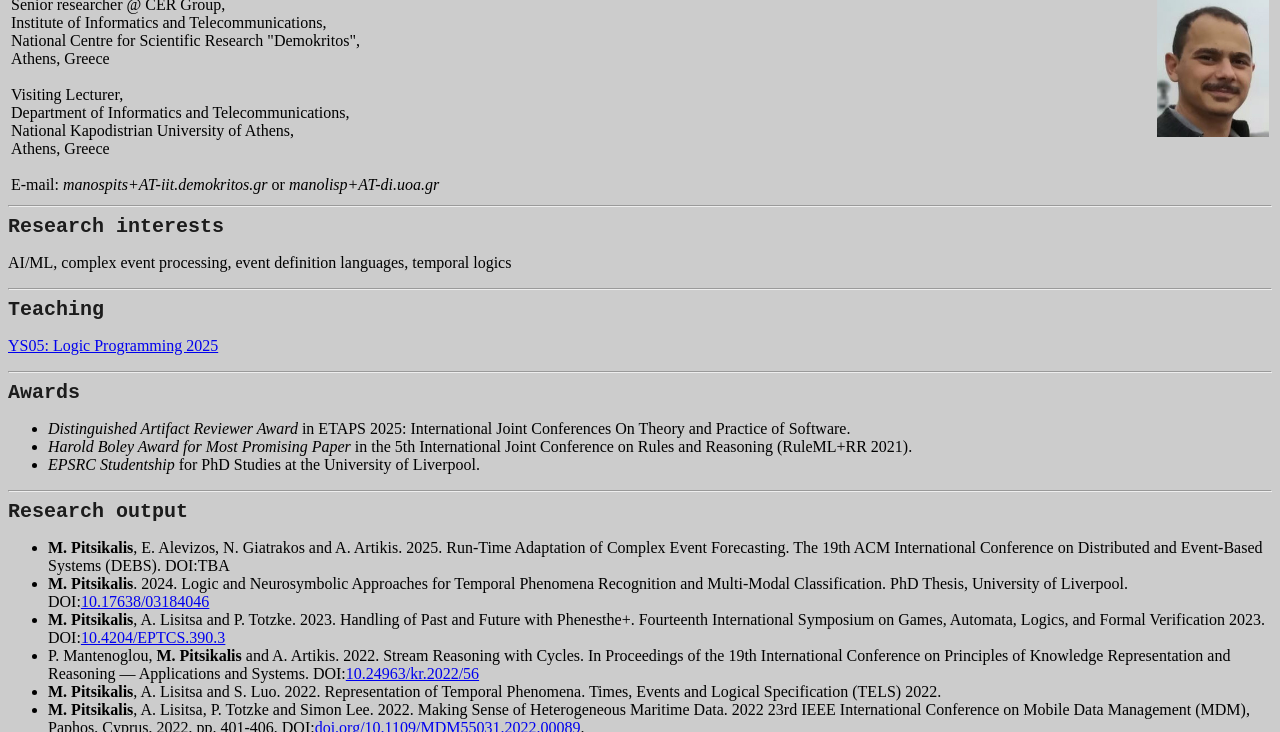
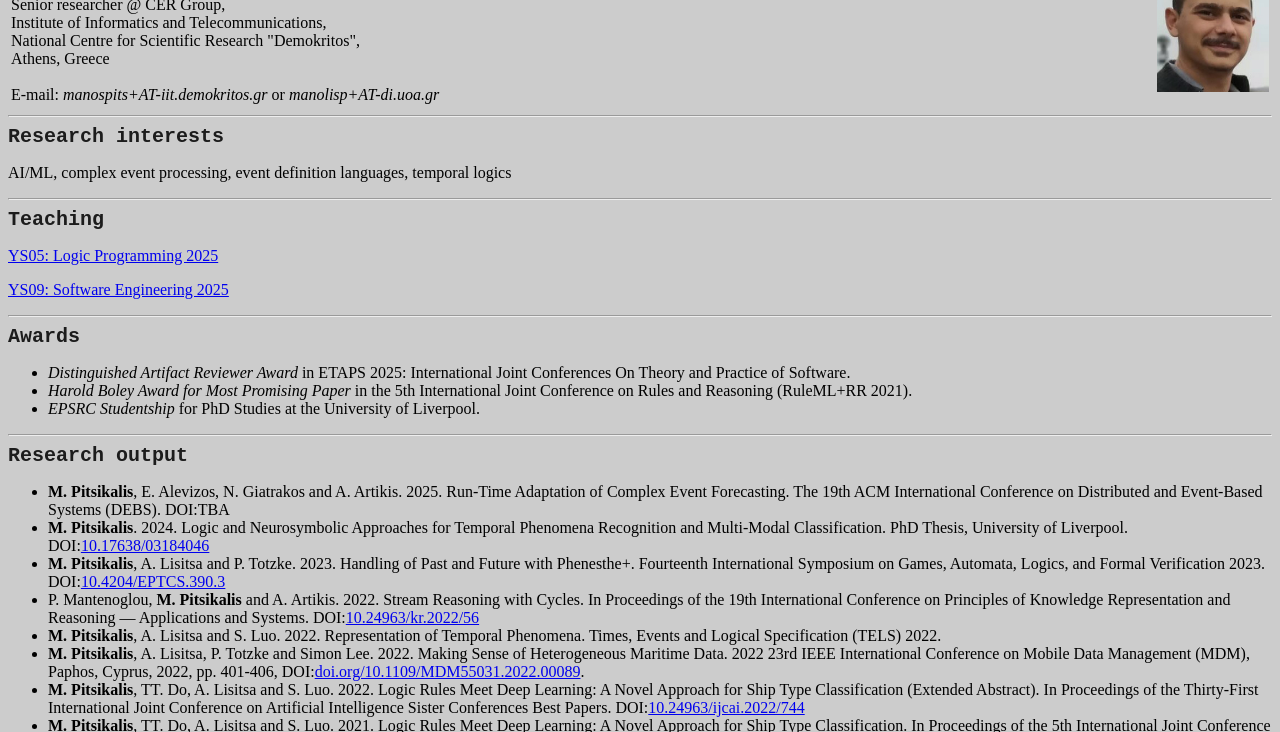
Before and after one commit to manospits/manospits.github.io, a plain HTML site: page index.html in a window 1280 px wide. Shown: the part 67-799 px from the top of the page. Drawn offline with Linux system fonts and the light colour scheme.

Commit message:
Update index.html

```diff
--- a/index.html
+++ b/index.html
@@ -16,10 +16,10 @@
 <br> National Centre for Scientific Research "Demokritos",
 <br> Athens, Greece<br>
 
-<br> Visiting Lecturer,
+<!-- <br> Visiting Lecturer,
 <br> Department of Informatics and Telecommunications,
 <br> National Kapodistrian University of Athens,
-<br> Athens, Greece<br>
+<br> Athens, Greece<br> -->
 
 <br>E-mail: <i>manospits+AT-iit.demokritos.gr</i> or <i>manolisp+AT-di.uoa.gr</i>
 </td>
@@ -39,6 +39,8 @@
 	Teaching
 </b>
 <p> <a href="./teaching/lp.html">YS05: Logic Programming 2025</a>  </p>
+<p> <a href="https://www.di.uoa.gr/en/studies/undergraduate/757">YS09: Software Engineering 2025</a>  </p>
+
 <hr>
 <b style="color:#1c1c1c;font-size:20px;font-family:Courier new">
 	Awards
```
